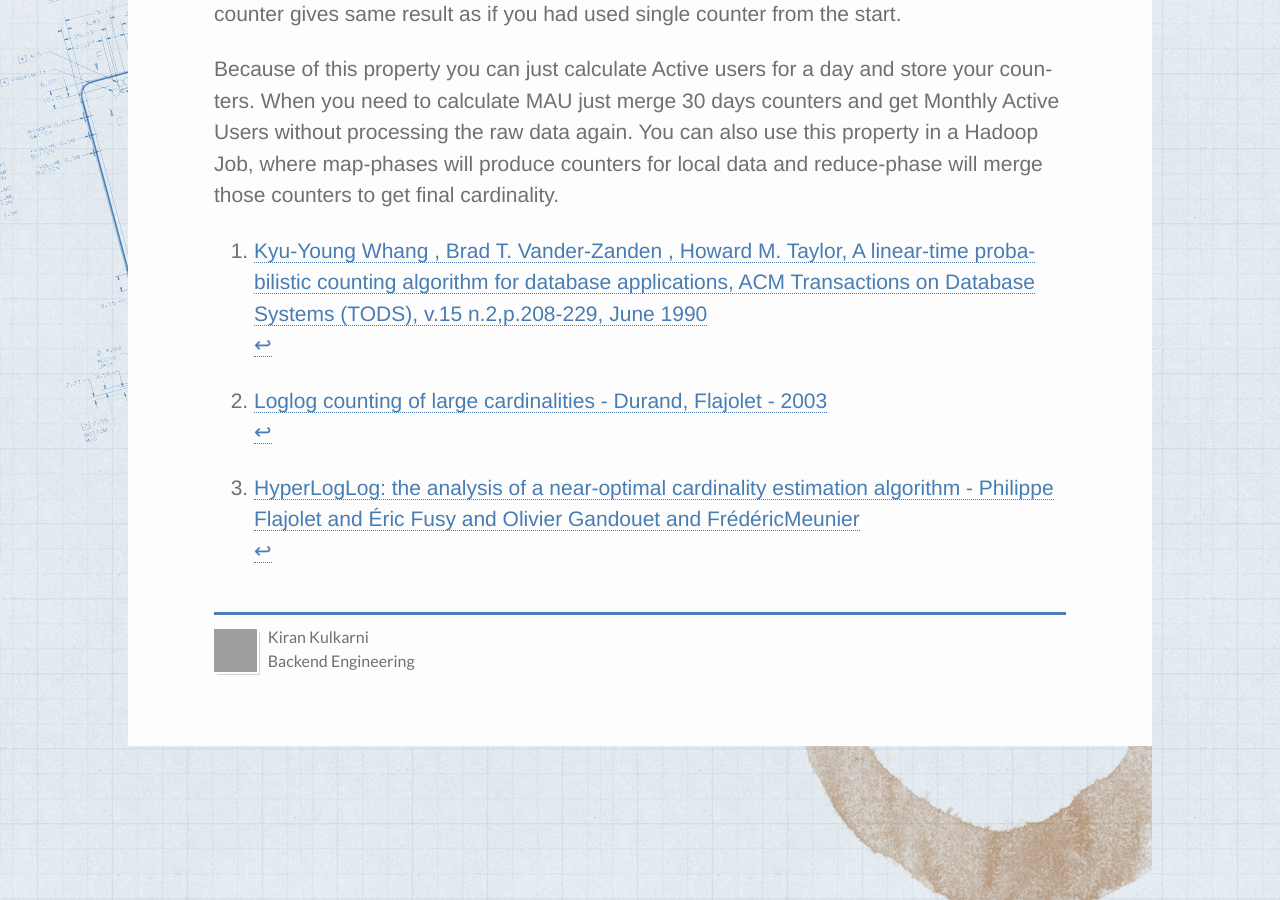
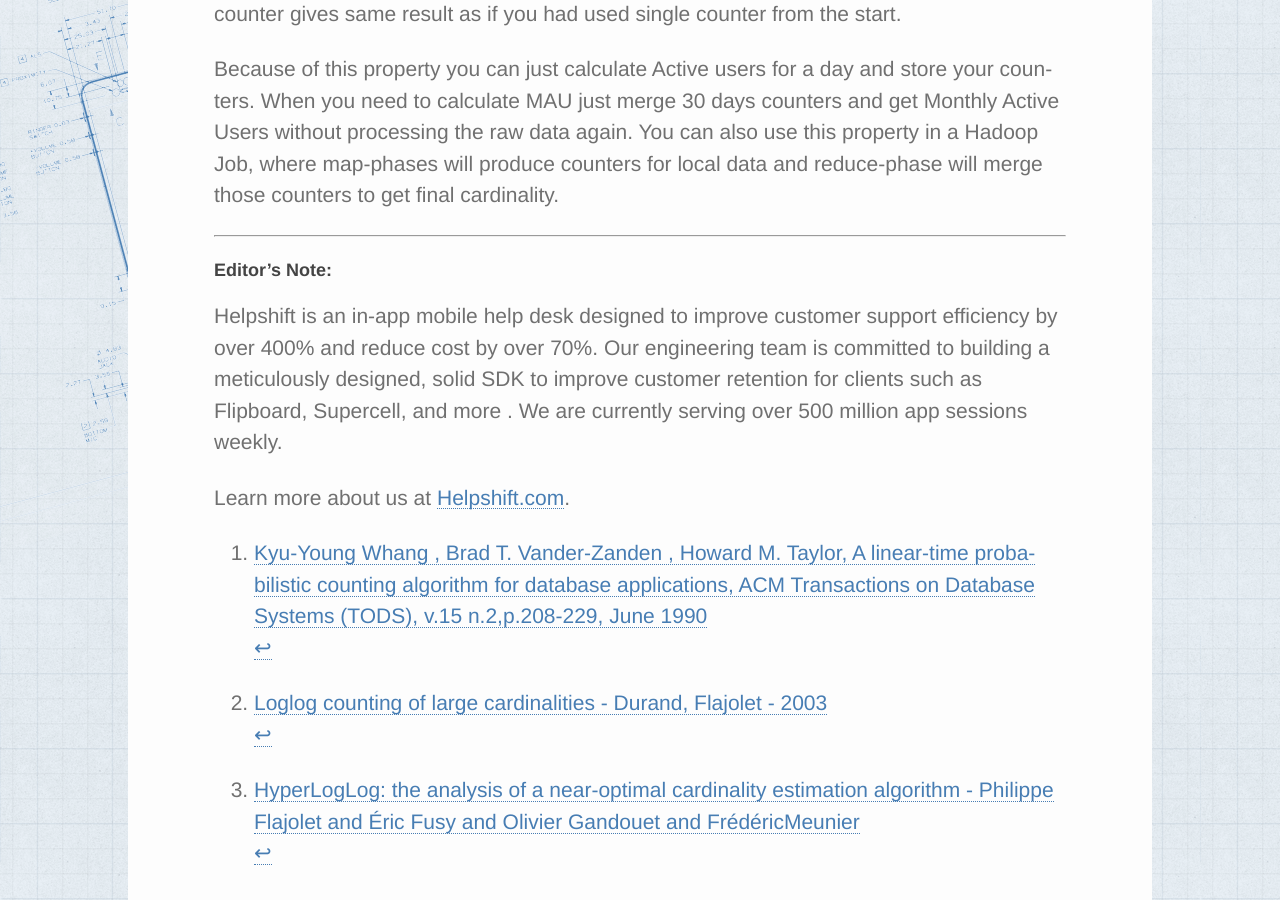
Before and after one commit to helpshift/dev-blog, a Jekyll site: the page built from _posts/2014-06-09-active-users.md, in a window 1280 px wide and 900 px high, scrolled down 2964 px. Built offline with Jekyll 4.4.1, drawn with Linux system fonts in a browser that asks for light colours; some web fonts are replaced; formulas are drawn with MathJax 3; comment, search, counter and statistics services are not loaded; grey boxes are pictures that could not be loaded.

Commit message:
Add Editor's note in the post

```diff
--- a/_posts/2014-06-09-active-users.md
+++ b/_posts/2014-06-09-active-users.md
@@ -137,3 +137,11 @@ reduce-phase will merge those counters to get final cardinality.
 [^2]: [Loglog counting of large cardinalities - Durand, Flajolet - 2003](http://algo.inria.fr/flajolet/Publications/DuFl03-LNCS.pdf)
 
 [^3]: [HyperLogLog: the analysis of a near-optimal cardinality estimation algorithm - Philippe Flajolet and Éric Fusy and Olivier Gandouet and FrédéricMeunier](http://algo.inria.fr/flajolet/Publications/FlFuGaMe07.pdf)
+
+***
+
+#### Editor's Note:
+
+Helpshift is an in-app mobile help desk designed to improve customer support efficiency by over 400% and reduce cost by over 70%. Our engineering team is committed to building a meticulously designed, solid SDK to improve customer retention for clients such as Flipboard, Supercell, and more . We are currently serving over 500 million app sessions weekly.
+
+Learn more about us at [Helpshift.com](https://www.helpshift.com).
```
